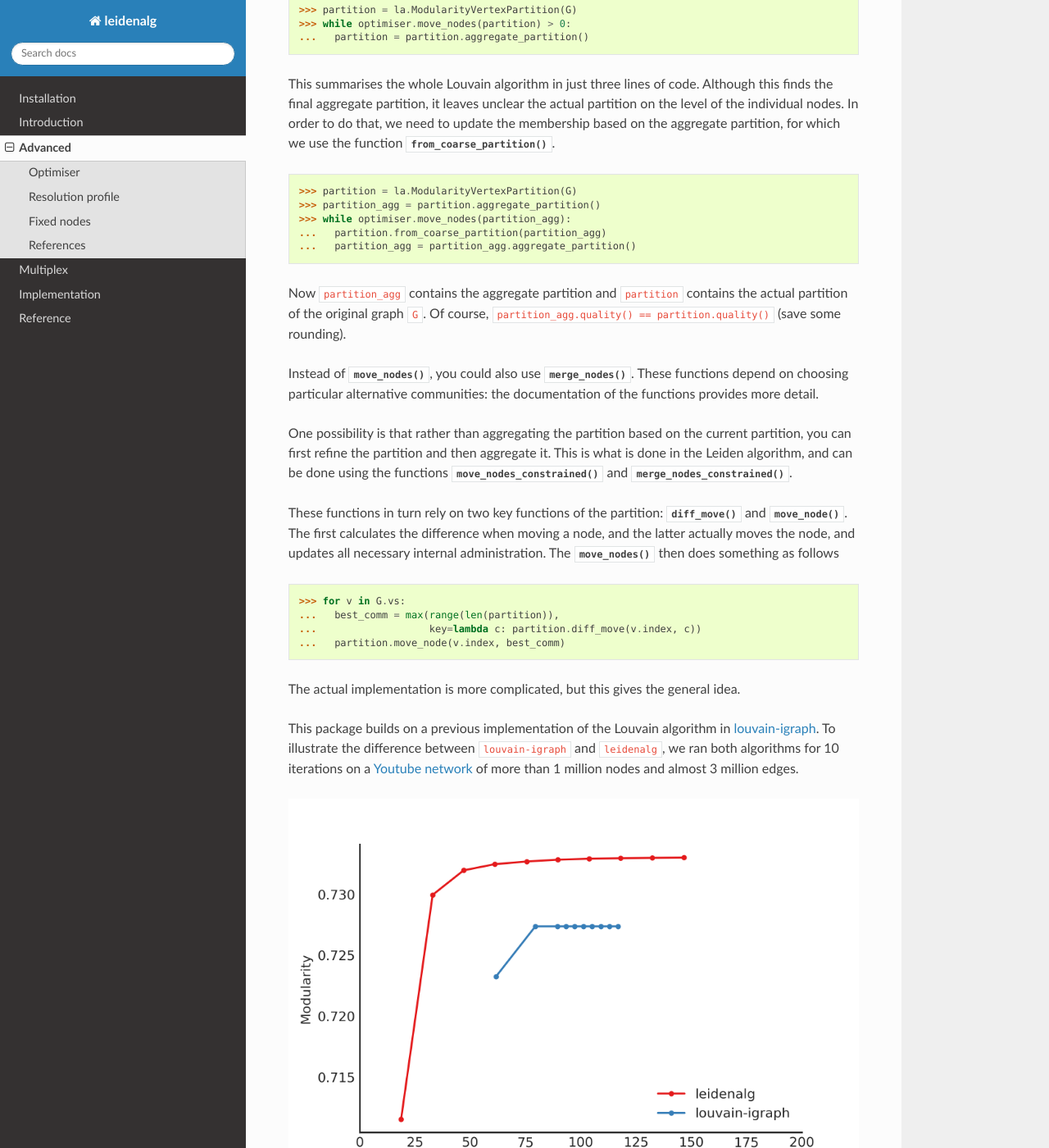
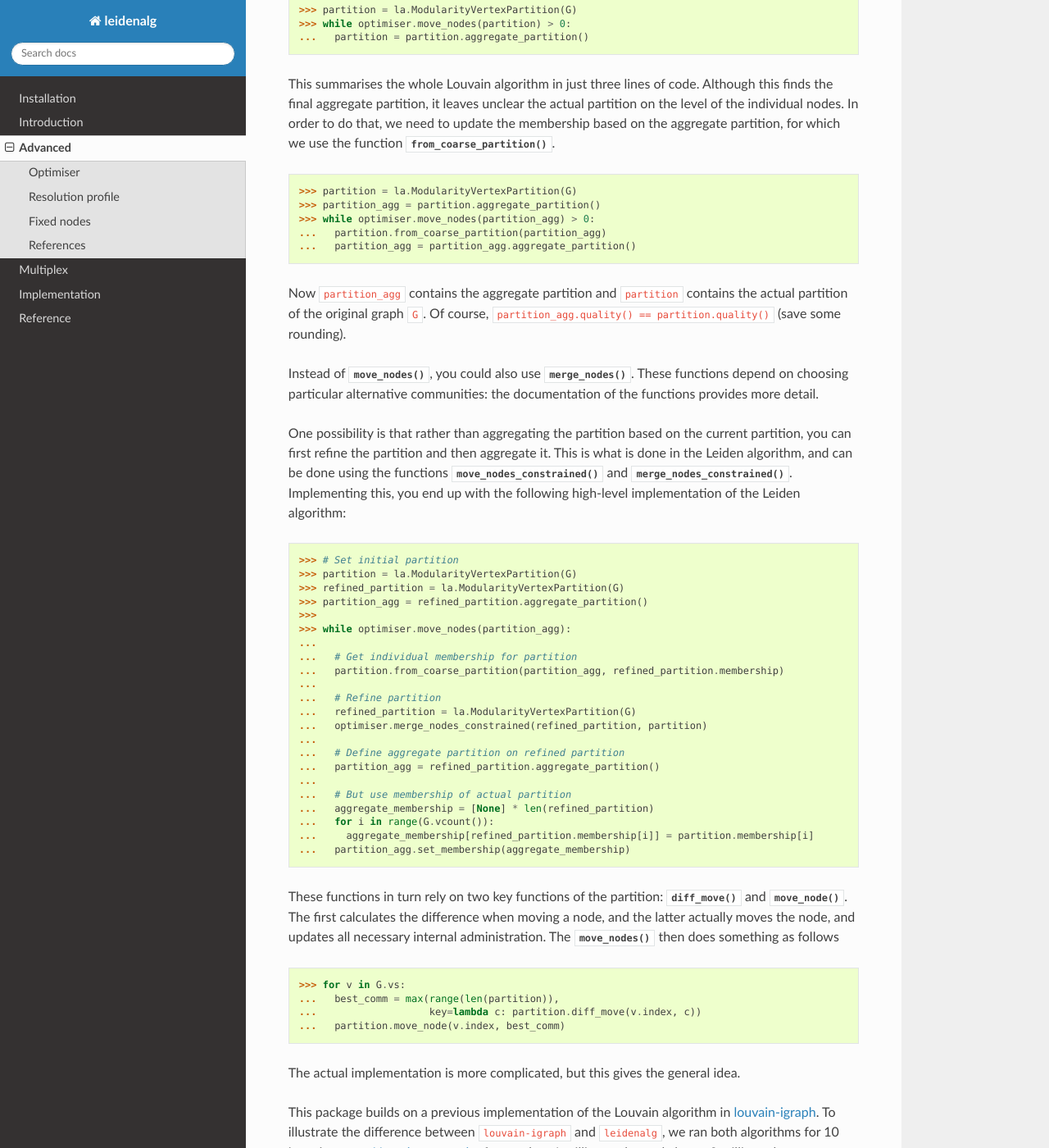
Before and after one commit to vtraag/leidenalg, a Sphinx documentation site: the page built from doc/source/advanced.rst, in a window 1280 px wide and 1400 px high, scrolled down 1448 px. Shown: the whole window at 82% size. Built offline with Sphinx 7.4.7 and the Read the Docs theme 2.0.0, drawn with Linux system fonts in a browser that asks for light colours.

Commit message:
doc: added high-level example implementation of Leiden algorithm. Fixes #47.

```diff
--- a/doc/source/advanced.rst
+++ b/doc/source/advanced.rst
@@ -79,7 +79,7 @@ function
 
 >>> partition = la.ModularityVertexPartition(G)
 >>> partition_agg = partition.aggregate_partition()
->>> while optimiser.move_nodes(partition_agg):
+>>> while optimiser.move_nodes(partition_agg) > 0:
 ...   partition.from_coarse_partition(partition_agg)
 ...   partition_agg = partition_agg.aggregate_partition()
 
@@ -96,7 +96,31 @@ One possibility is that rather than aggregating the partition based on the
 current partition, you can first refine the partition and then aggregate it.
 This is what is done in the Leiden algorithm, and can be done using the functions
 :func:`~leidenalg.Optimiser.move_nodes_constrained` and
-:func:`~leidenalg.Optimiser.merge_nodes_constrained`.
+:func:`~leidenalg.Optimiser.merge_nodes_constrained`. Implementing this, you
+end up with the following high-level implementation of the Leiden algorithm:
+
+>>> # Set initial partition
+>>> partition = la.ModularityVertexPartition(G)
+>>> refined_partition = la.ModularityVertexPartition(G)
+>>> partition_agg = refined_partition.aggregate_partition()
+>>>
+>>> while optimiser.move_nodes(partition_agg):
+...
+...   # Get individual membership for partition
+...   partition.from_coarse_partition(partition_agg, refined_partition.membership)
+...
+...   # Refine partition
+...   refined_partition = la.ModularityVertexPartition(G)
+...   optimiser.merge_nodes_constrained(refined_partition, partition)
+...
+...   # Define aggregate partition on refined partition
+...   partition_agg = refined_partition.aggregate_partition()
+...
+...   # But use membership of actual partition
+...   aggregate_membership = [None] * len(refined_partition)
+...   for i in range(G.vcount()):
+...     aggregate_membership[refined_partition.membership[i]] = partition.membership[i]
+...   partition_agg.set_membership(aggregate_membership)
 
 These functions in turn rely on two key functions of the partition:
 :func:`~leidenalg.VertexPartition.MutableVertexPartition.diff_move` and
```
